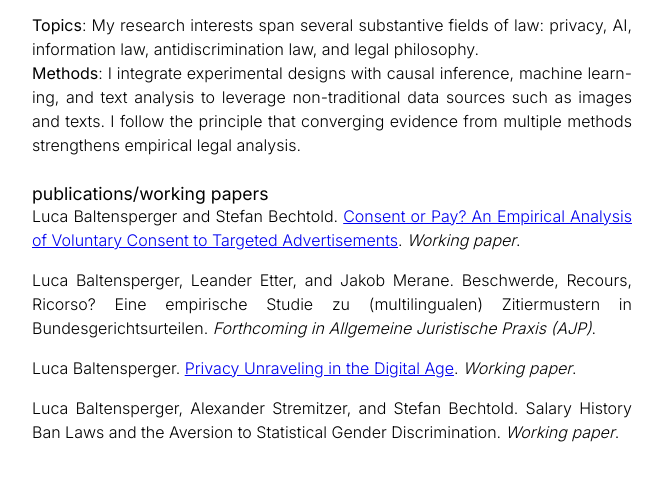
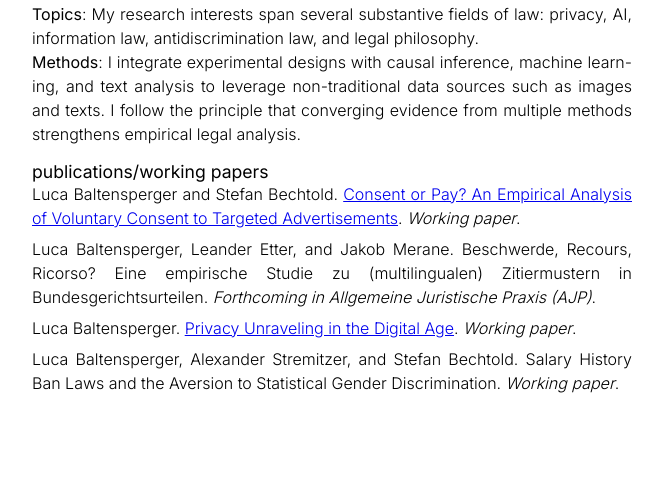
Before and after one commit to luca-balti/luca-balti.github.io, a plain HTML site: page research.html in a window 1280 px wide. Shown: the part 237-718 px from the top of the page, without its empty margins (208-871 px from the left). Drawn offline with Linux system fonts and the light colour scheme.

Commit message:
Update research.html

```diff
--- a/research.html
+++ b/research.html
@@ -64,6 +64,7 @@
       hyphens: auto;
       -webkit-hyphens: auto;
       -ms-hyphens: auto;
+      margin-bottom: 5px;
     }
     b {
       font-weight: 400; /* Change the default bold weight */
@@ -96,22 +97,25 @@
     </p>
 
     <h3>publications/working papers</h3>
-    <p>
+    <p style="margin-bottom: 7px";>
       Luca Baltensperger and Stefan Bechtold. <a href="https://www.dropbox.com/scl/fi/jnjsgwqsdlkwluexzgy4k/Baltensperger-Bechtold-Consent-or-Pay.pdf?rlkey=weygpnkjypbxcp4yai8b61ivn&st=5hji3gt2&dl=0">Consent or Pay? An Empirical Analysis of Voluntary Consent to Targeted Advertisements</a>.
        <i>Working paper</i>.
     </p>
-    <p>
+
+    <p style="margin-bottom: 7px";>
       Luca Baltensperger, Leander Etter, and Jakob Merane.
       Beschwerde, Recours, Ricorso? Eine empirische Studie zu (multilingualen)
       Zitiermustern in Bundesgerichtsurteilen.
       <i>Forthcoming in Allgemeine Juristische Praxis (AJP)</i>.
     </p>
-    <p>
+
+    <p style="margin-bottom: 7px";>
       Luca Baltensperger.
       <a href="https://www.dropbox.com/scl/fi/eyzgd3c9ocl3ndkkjtfmd/Baltensperger-Privacy-Unraveling-in-the-Digital-Age.pdf?rlkey=nda1mttp1cwhzab1pvkfhp3ma&st=zf0laxnl&dl=0">Privacy Unraveling in the Digital Age</a>.
        <i>Working paper</i>.
     </p>
-    <p>
+
+    <p style="margin-bottom: 7px";>
       Luca Baltensperger, Alexander Stremitzer, and Stefan Bechtold.
       Salary History Ban Laws and the Aversion to Statistical Gender Discrimination.
        <i>Working paper</i>.
```
